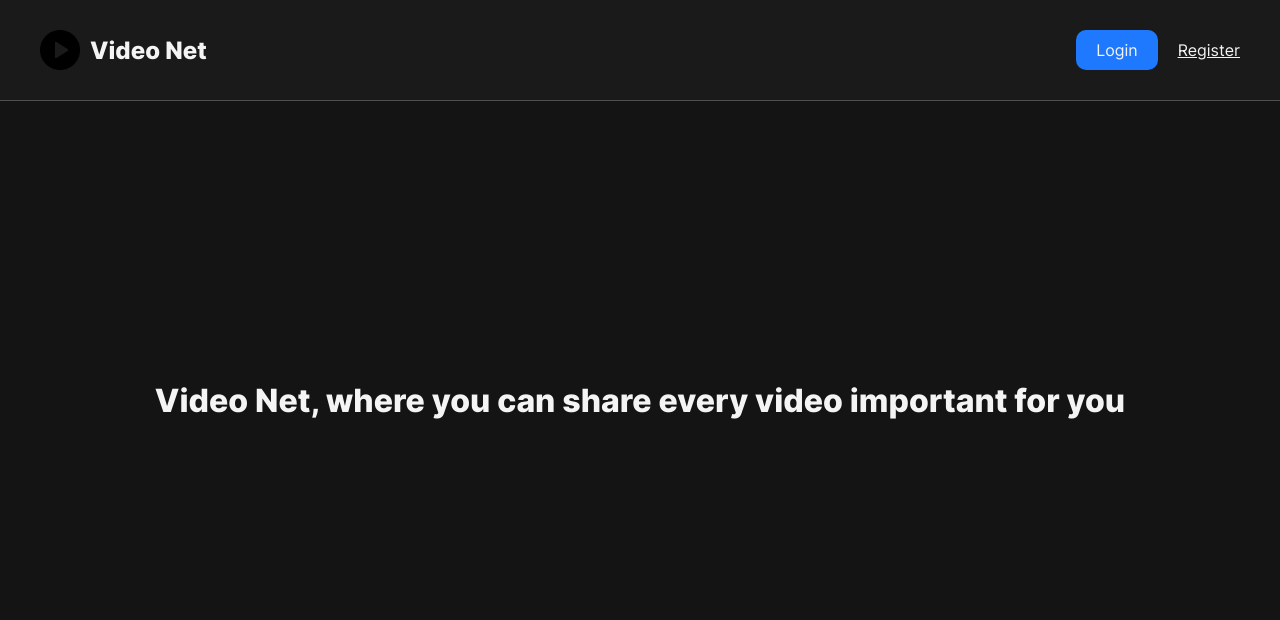
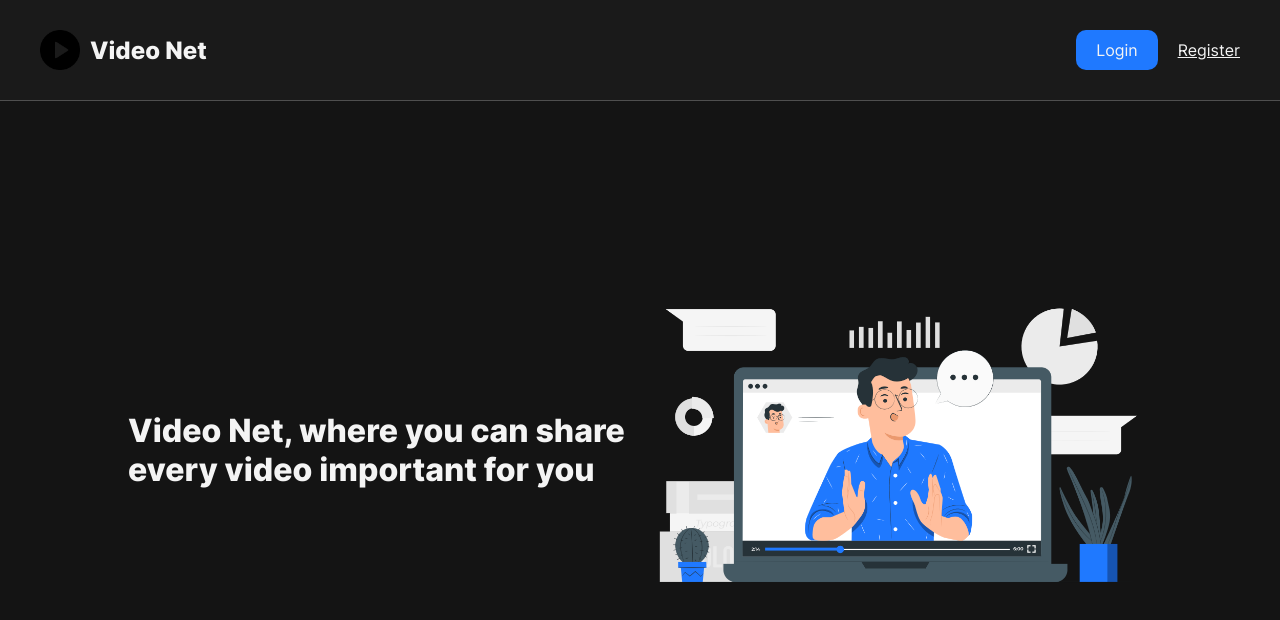
Before and after one commit to forjoa/video-net, a React (Vite) app: page /presentation in a window 1280 px wide. Shown: the top 620 px of the page. Built offline with nearby package versions, Linux system fonts and the light colour scheme.

Commit message:
Added content and orginazed correctly

```diff
--- a/frontend/components/presentation/PresentationHome.jsx
+++ b/frontend/components/presentation/PresentationHome.jsx
@@ -1,3 +1,5 @@
+// images
+import presentationImage from '../../assets/images/presentation.png'
 
 const PresentationHome = () => {
     return (
@@ -10,7 +12,7 @@ const PresentationHome = () => {
                         </h1>
                     </div>
                     <div className="presentation-home-image">
-
+                        <img src={presentationImage} alt="Presentation Image" />
                     </div>
                 </div>
             </div>
--- a/frontend/styles/Presentation.css
+++ b/frontend/styles/Presentation.css
@@ -59,3 +59,28 @@
 .register-button:hover {
     letter-spacing: 1.2px;
 }
+
+.presentation-home-container {
+    width: 100vw;
+    height: 87vh;
+    margin-top: 100px;
+    display: grid;
+    place-items: center;
+}
+
+.presentation-home-content {
+    display: grid;
+    grid-template-columns: 1fr 1fr;
+    place-items: center;
+    width: 80%;
+}
+
+.presentation-home-title {
+    display: flex;
+    align-items: center;
+}
+
+.presentation-home-image img {
+    width: 100%;
+    border-radius: 10px;
+}
```
